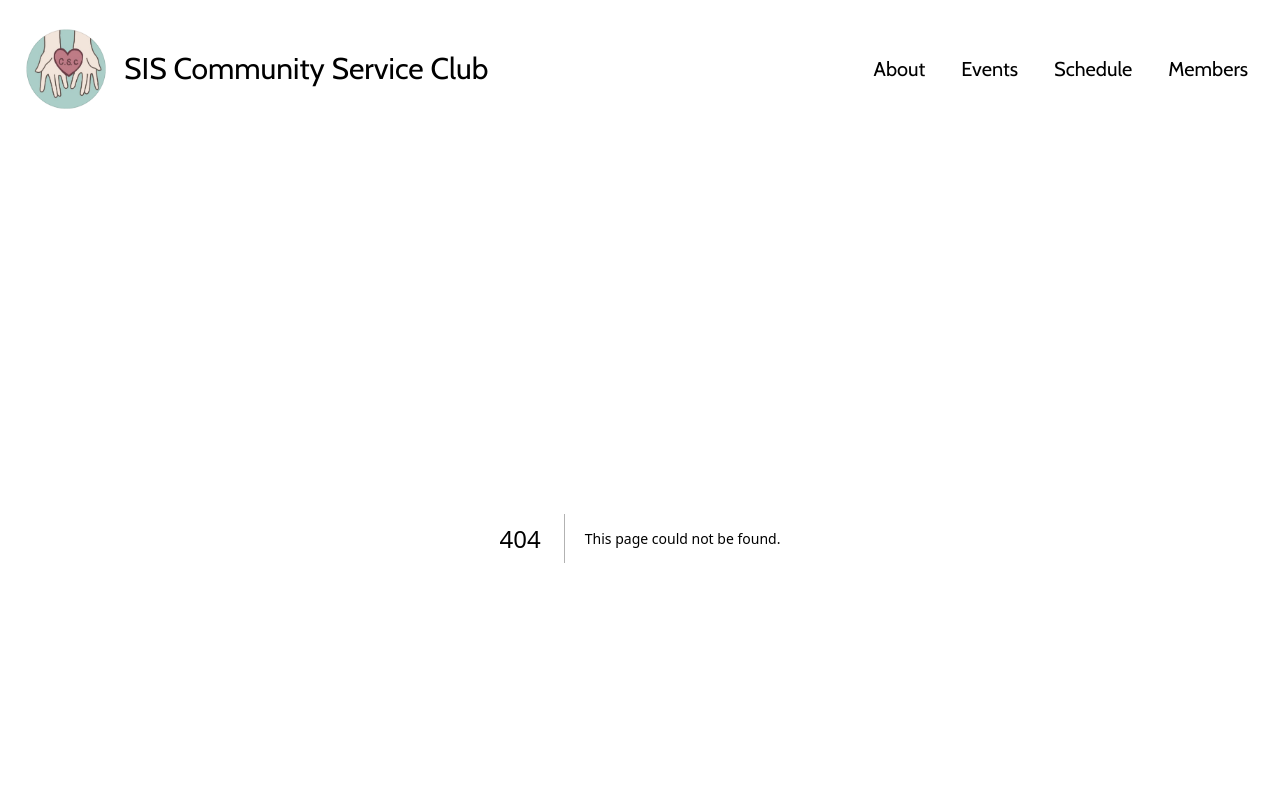
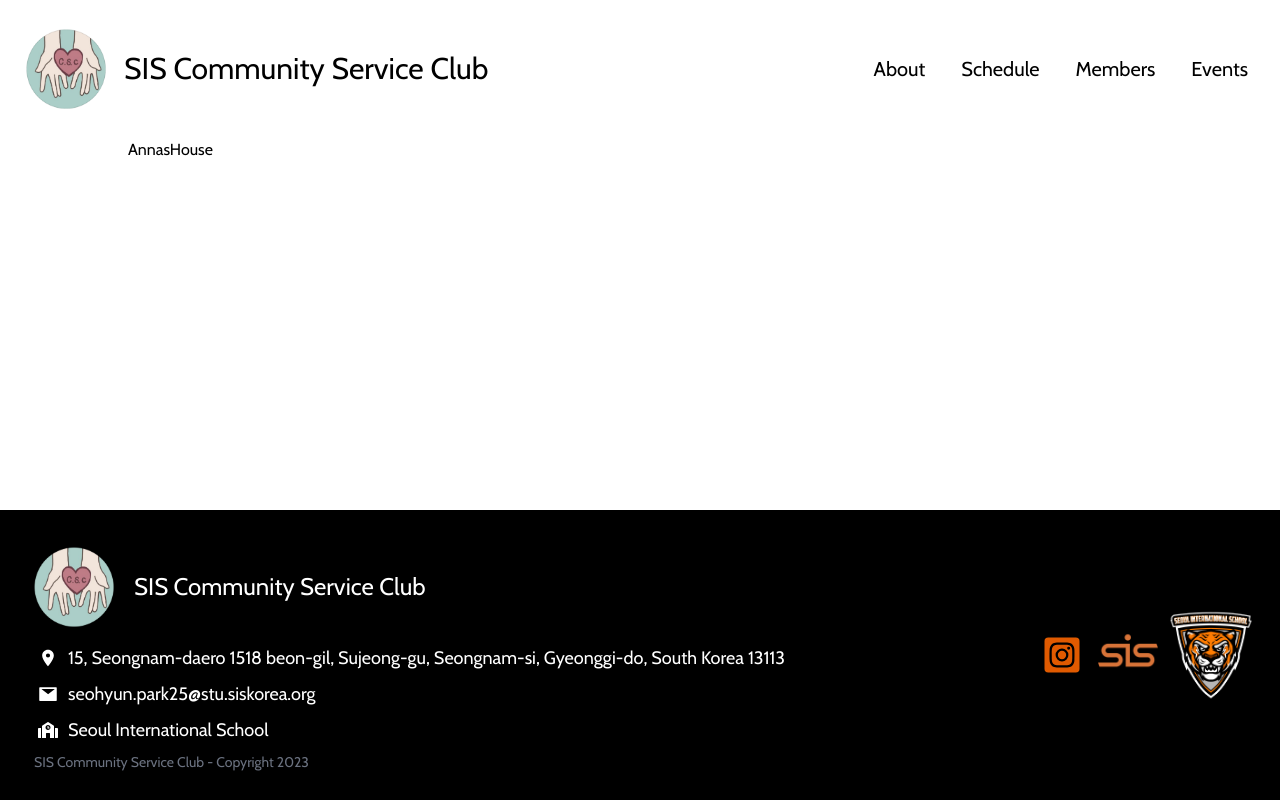
Before and after one commit to sis-csc/csc-app, a Next.js app: page /events/annashouse in a window 1280 px wide. Before the commit this address had no page. Built offline with nearby package versions, Linux system fonts and the light colour scheme.

Commit message:
dropdown

```diff
--- /dev/null
+++ b/src/app/events/annashouse/page.js
@@ -0,0 +1,7 @@
+import React from 'react'
+
+export default function AnnasHouse() {
+  return (
+    <div>AnnasHouse</div>
+  )
+}
--- /dev/null
+++ b/src/app/events/fundraising/page.js
@@ -0,0 +1,7 @@
+import React from 'react'
+
+export default function Fundraising() {
+  return (
+    <div>Fundraising</div>
+  )
+}
--- /dev/null
+++ b/src/app/events/inschool/page.js
@@ -0,0 +1,7 @@
+import React from 'react'
+
+export default function InSchool() {
+  return (
+    <div>InSchool</div>
+  )
+}
--- a/src/components/Header/Header.jsx
+++ b/src/components/Header/Header.jsx
@@ -5,7 +5,7 @@ import MobileNavBar from "./MobileNavBar";
 export default function Header() {
   return (
     <div className="">
-      <div className="hidden md:flex">
+      <div>
         <NavBar />
       </div>
       <div className="flex md:hidden">
--- a/src/components/Header/NavBar.jsx
+++ b/src/components/Header/NavBar.jsx
@@ -13,10 +13,6 @@ const menu = [
   {
     name: "About",
     href: "/about",
-  },
-  {
-    name: "Events",
-    href: "/events",
   },
   {
     name: "Schedule",
@@ -41,17 +37,34 @@ export default function NavBar() {
           {menu.map((item, index) => (
             <li key={item.href}>
               <Link href={item.href}>
-                <h1
+                <button
                   className="text-lg lg:text-xl
                 text-black hover:text-slate-500"
                 >
                   {item.name}
-                </h1>
+                </button>
               </Link>
             </li>
           ))}
+          <div>
+            <button class="peer hover:text-slate-500 text-lg lg:text-xl">Events</button>
+            <div className="hidden peer-hover:flex hover:flex
+            w-[200px]
+            flex-col bg-white drop-shadow-lg">
+                <Link class="px-5 hover:bg-gray-200" href="/events/inschool">
+                <h1>In-School</h1>
+                </Link>
+                <Link class="px-5 hover:bg-gray-200" href="/events/annashouse">
+                <h1>Anna's House</h1>
+                </Link>
+                <Link class="px-5 hover:bg-gray-200" href="/events/fundraising">
+                <h1>Fundraising</h1>
+                </Link>
+            </div>
+        </div>
         </ul>
       </nav>
+
     </div>
   );
 }
```
Also changed, not shown: 1 other file (tests, documents, lock files or other folders).
